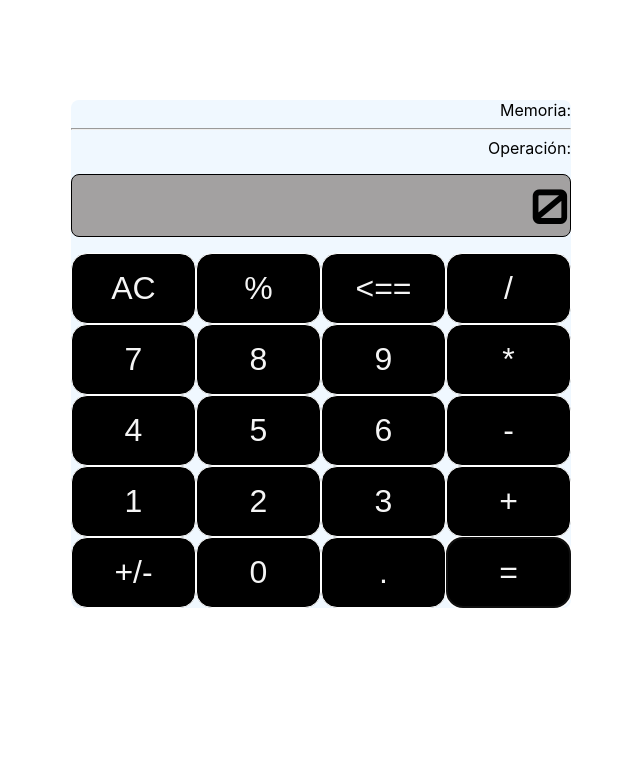
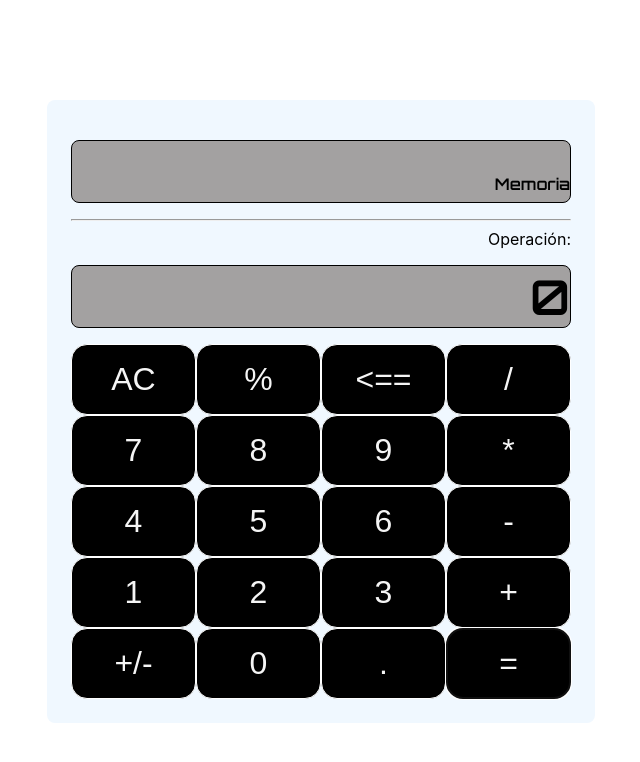
Before and after one commit to Fedeprenollio/calculadora, a React (Create React App) app: page / in a window 1280 px wide. Shown: the top 762 px of the page, without its empty margins (319-959 px from the left). Built offline with nearby package versions, Linux system fonts and the light colour scheme.

Commit message:
correccion memoria

```diff
--- a/src/components/Button.js
+++ b/src/components/Button.js
@@ -2,10 +2,8 @@ import React, { useEffect, useRef } from "react";
 import { useAppContext } from "./CalculatorState";
 
 export const Button = ({ type, value }) => {
-  const { addNumber, addOperation, executeAction,setMemory } = useAppContext();
+  const { addNumber, addOperation, executeAction } = useAppContext();
   const handleClickButton = () => {
-
-
     switch (type) {
       case "number":
         addNumber(parseInt(value));
@@ -20,36 +18,28 @@ export const Button = ({ type, value }) => {
       default:
         break;
     }
-
-
-
-
   };
-
 
   const ref = useRef(null);
 
-
-const pressKey = (e)=>{
-if(e.key  ){
-  ref.current.value = e.key
-  let ID = e.key
-if (e.key === "Enter"){
-  ID = "="
+  const pressKey = (e) => {
+    if (e.key) {
+      ref.current.value = e.key;
+      let ID = e.key;
+      if (e.key === "Enter") {
+        ID = "=";
       }
-if (e.key === "Escape"){
-  ID = "AC"
+      if (e.key === "Escape") {
+        ID = "AC";
       }
-if (e.key === "Backspace"){
-  ID = "<=="
+      if (e.key === "Backspace") {
+        ID = "<==";
       }
-const btn = document.getElementById(ID)
-  btn.classList.add("focus")
-  setTimeout(()=>{
-
-    btn.classList.remove("focus")
-  },150)
-
+      const btn = document.getElementById(ID);
+      btn.classList.add("focus");
+      setTimeout(() => {
+        btn.classList.remove("focus");
+      }, 150);
     }
 
     if (!isNaN(Number(e.key))) {
@@ -74,14 +64,20 @@ const btn = document.getElementById(ID)
     ) {
       executeAction(e.key);
     }
-}
+  };
   useEffect(() => {
     ref.current.focus();
   }, []);
   return (
-    <button id={value} value={value} onClick={handleClickButton} className={"calculatorButton"   }  ref={ref}
+    <button
+      id={value}
+      value={value}
+      onClick={handleClickButton}
+      className={"calculatorButton"}
+      ref={ref}
       tabIndex="-1"
-    onKeyDown={pressKey}>
+      onKeyDown={pressKey}
+    >
       {value}
     </button>
   );
--- a/src/components/CalculatorScreen.js
+++ b/src/components/CalculatorScreen.js
@@ -5,9 +5,13 @@ export const CalculatorScreen = () => {
     const {memory, operation, currentValue, isDecimal} = useAppContext()
   return (
     <div className='calculatorScreen'>
-        <div className='memory'>
-            Memoria: {memory}
+
+        <div className='calculatorCurrentValue'>
+         <span style={{fontSize: "1rem"}}>Memoria</span>    {memory}
+
+          </div>
             <hr />
+            <div>
             Operación:{operation}
         </div>
         <div className='calculatorCurrentValue'>
--- a/src/components/CalculatorState.js
+++ b/src/components/CalculatorState.js
@@ -18,9 +18,9 @@ export const CalculatorState = ({ children }) => {
   const [isReset, setIsReset] = useState(true);
   const [isDecimal, setIsDecimal] = useState(false);
   const [isNegative, setIsNegative] = useState(false);
+  const [lastOp, setLastOp] = useState([])
 
   const handleAddNumber = (value) => {
-
     if (isReset) {
       if (value === ".") {
         setIsDecimal(true);
@@ -44,11 +44,13 @@ export const CalculatorState = ({ children }) => {
   };
   const handleAddOperation = (op) => {
     if (operation) {
+      console.log("con op");
       handleGetResult();
       setOperation(op);
+      // setCurrentValue(0);
     } else {
       setOperation(op);
-      setMemory(currentValue);
+      currentValue !== 0 && setMemory(currentValue);
       setCurrentValue(0);
       setIsReset(true);
     }
@@ -58,6 +60,7 @@ export const CalculatorState = ({ children }) => {
       // setCurrentValue(-currentValue);
     }
   };
+
   const handleGetResult = () => {
     let result = 0;
     if (memory === null) {
@@ -67,7 +70,6 @@ export const CalculatorState = ({ children }) => {
       switch (operation) {
         case "+":
           result = parseFloat(currentValue) + parseFloat(memory);
-
           break;
 
         case "-":
@@ -90,7 +92,7 @@ export const CalculatorState = ({ children }) => {
         default:
           break;
       }
-      setCurrentValue(result);
+      setCurrentValue(0);
       setOperation(null);
       setMemory(result);
       setIsReset(true);
@@ -116,7 +118,11 @@ export const CalculatorState = ({ children }) => {
     setIsNegative(false);
   };
   const deleteLast = () => {
-    setCurrentValue(currentValue.toString().slice(0, -1));
+    if (currentValue.toString().length > 1) {
+      setCurrentValue(currentValue.toString().slice(0, -1));
+    } else {
+      setCurrentValue(0);
+    }
   };
   const changeSign = () => {
     setCurrentValue(currentValue * -1);
--- a/src/components/estilos.css
+++ b/src/components/estilos.css
@@ -1,6 +1,7 @@
 .calculatorContainer{
     width: 500px;
     margin: 100px auto;
+    padding: 1.5em;
     background-color: aliceblue;
     border-radius: .5rem;
 }
@@ -65,3 +66,7 @@
   .memory{
     text-align: end;
   }
+
+  .calculatorScreen{
+    text-align: right;
+  }
```
Lines whose indentation alone changed are shown as unchanged.
